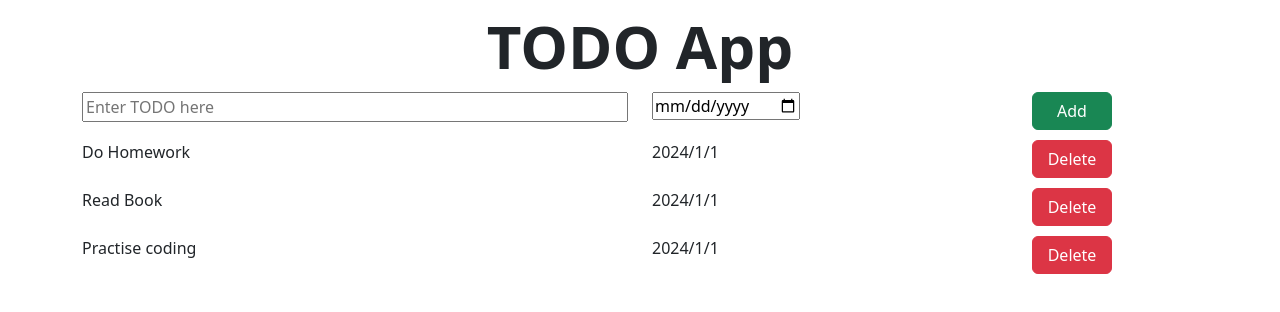
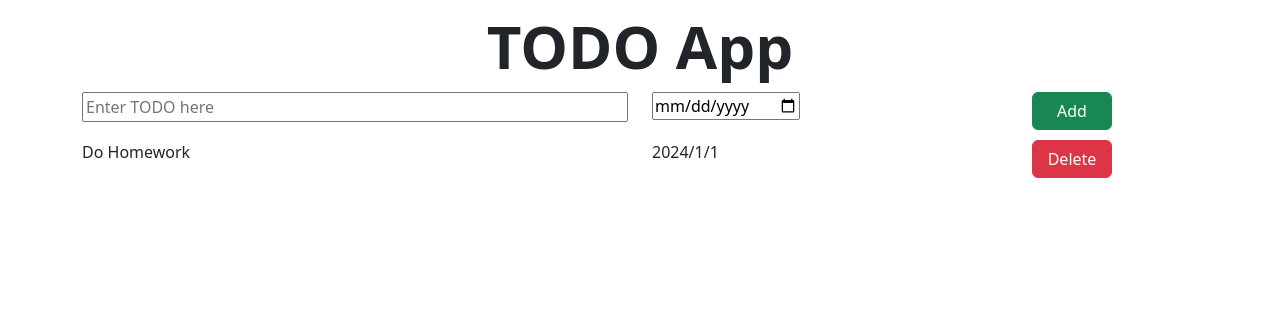
Before and after one commit to ankitpok/react_todo, a React (Vite) app: page / in a window 1280 px wide. Shown: the top 312 px of the page. Built offline with nearby package versions, Linux system fonts and the light colour scheme.

Commit message:
Completed TODO

```diff
--- a/src/App.jsx
+++ b/src/App.jsx
@@ -3,29 +3,43 @@ import AddTODO from "./components/AddTODO";
 import TODOItem from "./components/TODOItem";
 import "./app.css";
 import "bootstrap/dist/css/bootstrap.min.css";
+import {useState} from "react"
 
 function App() {
-  let todoItems = [
+  let [newTodoText , setNewTodoText] = useState("")
+  let [newTodoDate , setNewTodoDate] = useState("")
+  let [todoItems, setTodoItems] = useState([
     {
       item: "Do Homework",
       date: "2024/1/1",
     },
-    {
-      item: "Read Book",
-      date: "2024/1/1",
-    },
-    {
-      item: "Practise coding",
-      date: "2024/1/1",
-    },
-  ];
+  ])
+
+  let onChangeTextField = () => {
+    setNewTodoText(event.target.value)
+  }
+  let onChangeDateField = () => {
+    setNewTodoDate(event.target.value)
+  }
+  let onClickAdd = () => {
+    if (newTodoText !="" & newTodoDate!="") {
+    let newTodoItems = [...todoItems, {item:newTodoText, date:newTodoDate}]
+    setTodoItems(newTodoItems)
+    setNewTodoText("")
+    setNewTodoDate("")
+    }
+  }
+  let onClickDelete = (todo) => {
+    let newTodoItems2 = todoItems.filter(item => item!=todo)
+    setTodoItems(newTodoItems2)
+  }
   return (
     <center>
       <div className="container text-center">
         <AppName></AppName>
 
-        <AddTODO></AddTODO>
-        <TODOItem item={todoItems}></TODOItem>
+        <AddTODO onClickAdd={onClickAdd} onChangeTextField={onChangeTextField} onChangeDateField={onChangeDateField} newTodoText={newTodoText} newTodoDate={newTodoDate}></AddTODO>
+        <TODOItem item={todoItems} onClickDelete={onClickDelete}></TODOItem>
       </div>
     </center>
   );
--- a/src/components/AddTODO.jsx
+++ b/src/components/AddTODO.jsx
@@ -1,8 +1,6 @@
 import styles from "./AddTODO.module.css";
 
-function AddTODO() {
-  console.log(styles);
-
+function AddTODO({onClickAdd , onChangeTextField, onChangeDateField, newTodoText, newTodoDate}) {
   return (
     <div className={`row c-row`}>
       <div className="col-6">
@@ -12,13 +10,18 @@ function AddTODO() {
           placeholder="Enter TODO here"
           aria-label="Username"
           aria-describedby="basic-addon1"
+          onChange={onChangeTextField}
+          value={newTodoText}
         />
       </div>
       <div className="col-4">
-        <input type="date" name="" id="" />
+        <input type="date" name="" id=""
+        onChange={onChangeDateField}
+        value={newTodoDate}
+        />
       </div>
       <div className="col-2">
-        <button className={`btn btn-success custom-btn`}>Add</button>
+        <button className={`btn btn-success custom-btn`} onClick={onClickAdd}>Add</button>
       </div>
     </div>
   );
--- a/src/components/AddTODO.module.css
+++ b/src/components/AddTODO.module.css
@@ -1,12 +1,3 @@
 .todoinput {
   width: 100%;
 }
-
-.c-row {
-  margin: 10px;
-  text-align: left;
-}
-
-.custom-btn {
-  min-width: 80px;
-}
--- a/src/components/TODOItem.jsx
+++ b/src/components/TODOItem.jsx
@@ -1,5 +1,5 @@
-import styles from "./AddTODO.module.css";
-function TODOItem({ item }) {
+function TODOItem({ item, onClickDelete }) {
+
   return (
     <>
       {item.map((todo, index) => (
@@ -7,7 +7,7 @@ function TODOItem({ item }) {
           <div className="col-6">{todo.item}</div>
           <div className="col-4">{todo.date}</div>
           <div className="col-2">
-            <button className={`btn btn-danger custom-btn`}>Delete</button>
+            <button className={`btn btn-danger custom-btn`} onClick={() =>onClickDelete(todo)}>Delete</button>
           </div>
         </div>
       ))}
```
